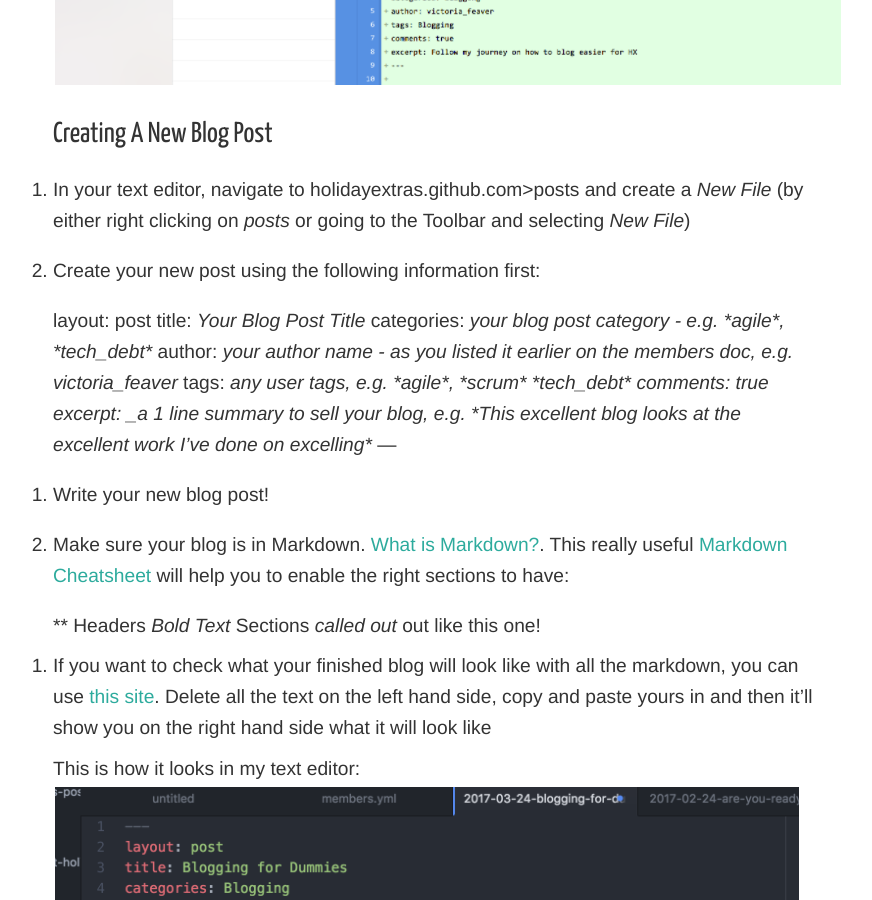
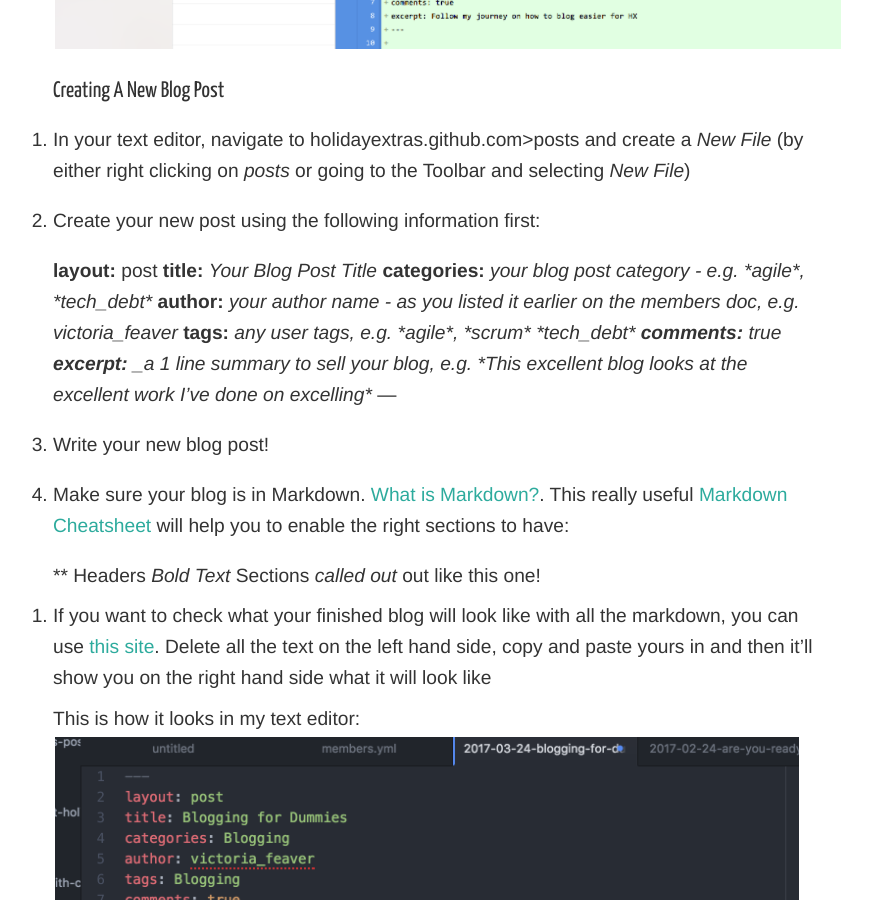
Before and after one commit to holidayextras/holidayextras.github.com, a Jekyll site: the page built from github_desktop.md, in a window 1280 px wide and 900 px high, scrolled down 14777 px. Shown: the whole window, without its empty margins (203-1075 px from the left). Built offline with Jekyll 4.4.1, drawn with Linux system fonts in a browser that asks for light colours; nearby versions of some CDN libraries; our own code applies the rules of GitHub Pages for plain Markdown files; comment, search, counter and statistics services are not loaded.

Commit message:
Header Size and formatting

```diff
--- a/github_desktop.md
+++ b/github_desktop.md
@@ -1,7 +1,7 @@
 Getting Set Up With Github Desktop
 ========================
 
-## Github Desktop Initial Setup
+### Github Desktop Initial Setup
 
 1. Go to [Github Desktop](https://desktop.github.com/)
 
@@ -43,14 +43,14 @@ Getting Set Up With Github Desktop
 12. You now have the Blog files ready to use and your screen will look something like this:
 ![cloned]({{ site.baseurl }}/assets/img/github_desktop/cloned.png)
 
-## Creating A Branch To Work From
+### Creating A Branch To Work From
 
 1. Click on the Repo you want to create a branch from. For the blog this will be holidayextras.github.com. Click on the following icon and name the branch, using dashes to separate words - for example *my-next-blog*
 ![branch]({{ site.baseurl }}/assets/img/github_desktop/branch.png)
 
    Now your branch has been created, you can start to change existing files or create new ones.
 
-## Adding Yourself To The List Of Users
+### Adding Yourself To The List Of Users
 
 The first time you blog, you'll need to add yourself to the list of users. To do this, you'll need to edit the *members* file. Before you do this, you'll need to set up a profile picture in Gravatar.
 
@@ -80,20 +80,20 @@ Next, you'll need to use a text editor to make changes to files and to write new
    If you go back to your Github Desktop, you should now see that you have new uncommitted changes to commit on your branch (it should automatically update):
 ![new_uncommited_changes]({{ site.baseurl }}/assets/img/github_desktop/new_uncommited_changes.png)
 
-## Creating A New Blog Post
+### Creating A New Blog Post
 
 1. In your text editor, navigate to holidayextras.github.com>posts and create a *New File* (by either right clicking on *posts* or going to the Toolbar and selecting *New File*)
 
 2. Create your new post using the following information first:
 
-> layout: post
-> title: _Your Blog Post Title_
-> categories: _your blog post category - e.g. *agile*, *tech_debt*_
-> author: _your author name - as you listed it earlier on the members doc, e.g. victoria_feaver_
-> tags: _any user tags, e.g. *agile*, *scrum* *tech_debt*
-> comments: true
-> excerpt: _a 1 line summary to sell your blog, e.g. *This excellent blog looks at the excellent work I've done on excelling*_
-> ---
+	> **layout:** post
+	> **title:** _Your Blog Post Title_
+	> **categories:** _your blog post category - e.g. *agile*, *tech_debt*_
+	> **author:** _your author name - as you listed it earlier on the members doc, e.g. victoria_feaver_
+	> **tags:** _any user tags, e.g. *agile*, *scrum* *tech_debt*
+	> **comments:** true
+	> **excerpt:** _a 1 line summary to sell your blog, e.g. *This excellent blog looks at the excellent work I've done on excelling*_
+	> ---
 
 3. Write your new blog post!
 
```
